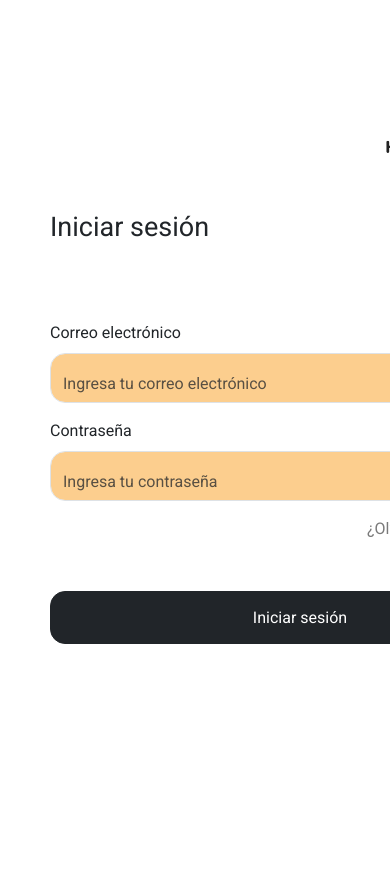
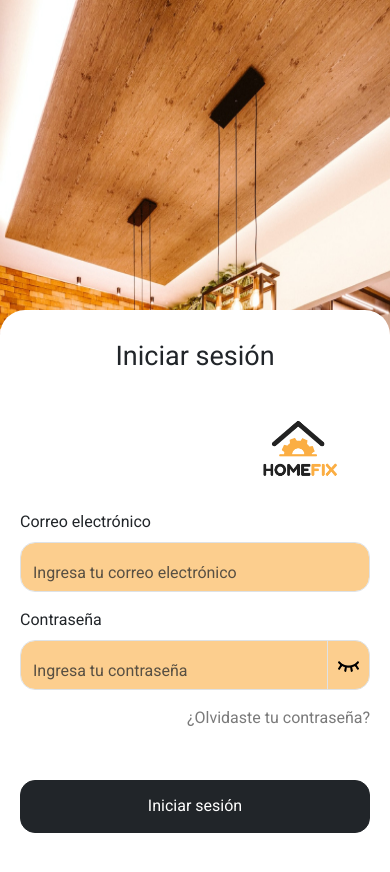
Before and after one commit to No-Country/c13-33-t-csharp, a React (Create React App) app in the folder Frontend/homefix-frontend/: page /login-form in a window 390 px wide. Shown: the top 872 px of the page. Before the commit the page ends 844 px from the top, so only its background shows below. Built offline with nearby package versions, Linux system fonts and the light colour scheme.

Commit message:
added responsive design to login-form

```diff
--- a/Frontend/homefix-frontend/public/index.html
+++ b/Frontend/homefix-frontend/public/index.html
@@ -3,7 +3,7 @@
 	<head>
 		<meta charset="utf-8" />
 		<link rel="icon" href="%PUBLIC_URL%/favicon.ico" />
-		<meta name="viewport" content="width=device-width, initial-scale=1" />
+		<meta name="viewport" content="width=device-width, user-scalable=no, initial-scale=1.0, maximum-scale=1.0, minimum-scale=1.0"/>
 		<meta name="theme-color" content="#000000" />
 		<meta
 			name="description"
--- a/Frontend/homefix-frontend/src/pages/login-form/layout/Layout.css
+++ b/Frontend/homefix-frontend/src/pages/login-form/layout/Layout.css
@@ -10,5 +10,4 @@
 		"login_imageContainer login_logoContainer"
 		"login_imageContainer login_titleContainer"
 		"login_imageContainer login_formContainer";
-	overflow-y: hidden;
 }
--- a/Frontend/homefix-frontend/src/pages/login-form/layout/Layout.jsx
+++ b/Frontend/homefix-frontend/src/pages/login-form/layout/Layout.jsx
@@ -1,5 +1,6 @@
 import React from 'react'
-import './Layout.css'
+import './Layout.css';
+import "./LayoutResponsive.css";
 import ImageContainer from '../components/imageContainer/ImageContainer'
 import LogoContainer from '../components/logoContainer/LogoContainer'
 import TitleContainer from '../components/titleContainer/TitleContainer'
--- /dev/null
+++ b/Frontend/homefix-frontend/src/pages/login-form/layout/LayoutResponsive.css
@@ -0,0 +1,49 @@
+@media screen and (max-width: 920px) {
+  .login_layout {
+    width: 100%;
+    max-width: 920px;
+    display: inline-block;
+  }
+
+  .login_form {
+    background-color: #ffffff;
+    margin-top: 10px;
+    padding-top: 200px;
+    padding-left: 20px;
+    padding-right: 20px;
+    border-radius: 25px;
+    max-width: 920px;
+    justify-content: center;
+    align-items: center;
+    justify-content: center;
+    justify-self: center;
+    z-index: 1;
+    height: 600px;
+  }
+
+  .login_imageContainer {
+    height: 300px;
+    position: absolute;
+    z-index: 1;
+  }
+
+  .login_imageContainer img {
+    width: 20px;
+  }
+
+  .login_titleContainer {
+    max-width: 100%;
+    top: 150px;
+    position: relative;
+    justify-content: center;
+    border-radius: 25px;
+    z-index: 2;
+  }
+
+  .login_logoContainer {
+    border-radius: 20px;
+    z-index: 3;
+    position: relative;
+    top: 330px;
+  }
+}
--- a/Frontend/homefix-frontend/src/pages/password-reset/layout/Layout.jsx
+++ b/Frontend/homefix-frontend/src/pages/password-reset/layout/Layout.jsx
@@ -1,9 +1,10 @@
 import React from 'react'
-import './Layout.css'
+import './Layout.css';
+import "./LayoutResponsive.css";
 import ImageContainer from '../../login-form/components/imageContainer/ImageContainer'
 import TitleLogoContainer from '../components/titleLogoContainer/TitleLogoContainer'
 import TextContainer from '../components/textContainer/TextContainer'
-import FormContainer from '../components/formContainer/FormContainer'
+import FormContainer from '../components/formContainer/FormContainer';
 
 export default function Layout() {
 	return (
--- /dev/null
+++ b/Frontend/homefix-frontend/src/pages/password-reset/layout/LayoutResponsive.css
@@ -0,0 +1,45 @@
+@media screen and (max-width: 920px) {
+  .passwordReset_layout {
+    width: 100%;
+    max-width: 920px;
+    display: inline-block;
+  }
+
+
+  .passwordReset_titleContainer {
+    max-width: 100%;
+    bottom: 420px;
+    position: relative;
+    justify-content: center;
+    justify-items: center;
+    justify-self: center;
+    border-radius: 25px;
+    z-index: 2;
+  }
+
+  .passwordReset_logoContainer {
+    border-radius: 20px;
+    bottom: 220px;
+    z-index: 3;
+    position: relative;
+  }
+
+  .passwordReset_textContainer{
+    bottom: 920px;
+    z-index: 3;
+    position: relative;
+  }
+
+  .passwordReset_formContainer {
+    background-color: #ffffff;
+    position: absolute;
+    padding-top: 330px;
+    top: 150px;
+    padding-left: 20px;
+    padding-right: 20px;
+    border-radius: 25px;
+    z-index: 1;
+  }
+
+
+}
```
Also changed, not shown: Frontend/homefix-frontend/src/pages/dashboard-homepage/components/dashboardResume/dashpureba.jsx (added), Frontend/homefix-frontend/src/pages/new-password/layout/LayoutResponsive.css (added), Frontend/homefix-frontend/src/pages/password-reset/layout/Layout.css (line endings or trailing spaces).
